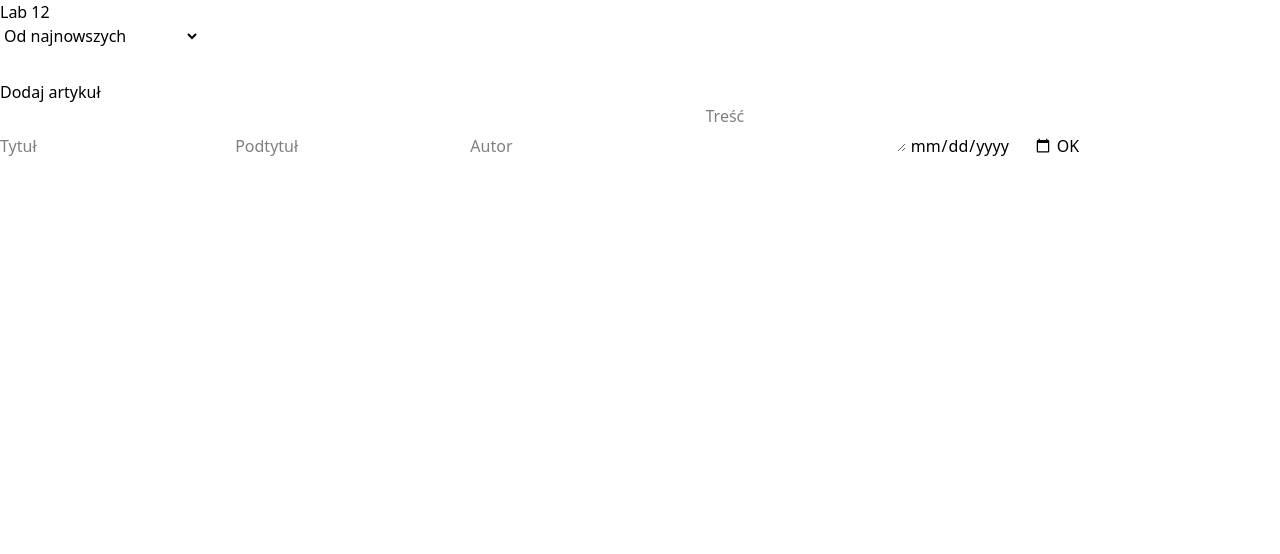
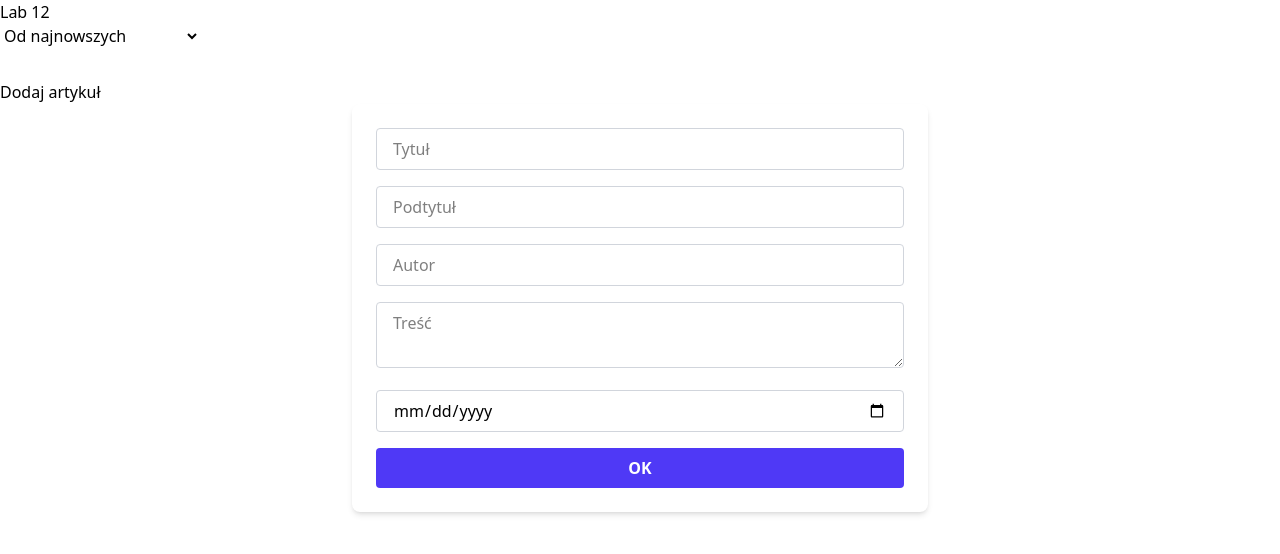
Before and after one commit to PowerfulNoob/lab10v5, a website built with Vite: page index.html in a window 1280 px wide. Built offline with nearby package versions, Linux system fonts and the light colour scheme; some packages are replaced by stand-ins of ours; no server answers; the database is empty.

Commit message:
form css

```diff
--- a/index.html
+++ b/index.html
@@ -20,13 +20,19 @@
     <div id="container" class="max-w-4xl mx-auto space-y-6 mt-8"></div>
 
     <h2>Dodaj artykuł</h2>
-    <form id="article-form">
-      <input type="text" name="title" id="title" placeholder="Tytuł" required />
-      <input type="text" name="subtitle" id="subtitle" placeholder="Podtytuł" required />
-      <input type="text" name="author" id="author" placeholder="Autor" required />
-      <textarea name="content" id="content" placeholder="Treść" required></textarea>
-      <input type="date" name="created_at" id="created_at" required />
-      <button type="submit">OK</button>
+    <form id="article-form" class="max-w-xl mx-auto p-6 bg-white rounded-lg shadow-md space-y-4">
+      <input type="text" name="title" id="title" placeholder="Tytuł" required
+        class="w-full px-4 py-2 border border-gray-300 rounded focus:outline-none focus:ring-2 focus:ring-indigo-400" />
+      <input type="text" name="subtitle" id="subtitle" placeholder="Podtytuł" required
+        class="w-full px-4 py-2 border border-gray-300 rounded focus:outline-none focus:ring-2 focus:ring-indigo-400" />
+      <input type="text" name="author" id="author" placeholder="Autor" required
+        class="w-full px-4 py-2 border border-gray-300 rounded focus:outline-none focus:ring-2 focus:ring-indigo-400" />
+      <textarea name="content" id="content" placeholder="Treść" required
+        class="w-full px-4 py-2 border border-gray-300 rounded resize-y focus:outline-none focus:ring-2 focus:ring-indigo-400"></textarea>
+      <input type="date" name="created_at" id="created_at" required
+        class="w-full px-4 py-2 border border-gray-300 rounded focus:outline-none focus:ring-2 focus:ring-indigo-400" />
+      <button type="submit"
+        class="w-full bg-indigo-600 text-white font-semibold py-2 rounded hover:bg-indigo-700 transition">OK</button>
     </form>
   </div>
   <script type="module" src="/src/main.js"></script>
```
